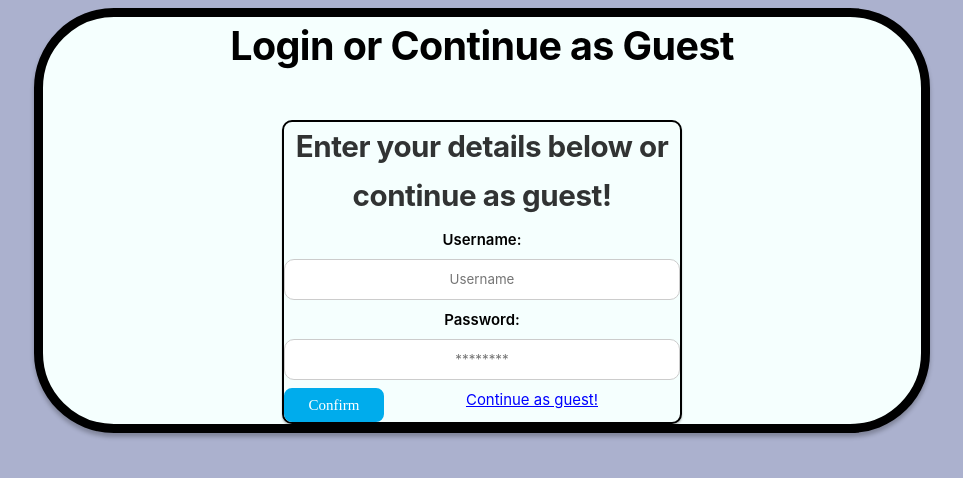
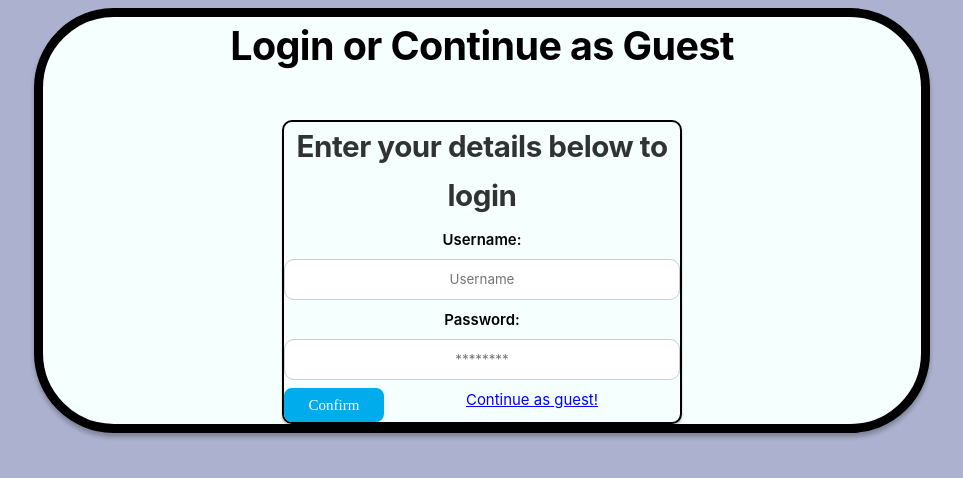
Before and after one commit to juanzenay/softwareengr, a React (Create React App) app in the folder client/: page /login in a window 1280 px wide. Shown: the top 478 px of the page, without its empty margins (158-1121 px from the left). Built offline with nearby package versions, Linux system fonts and the light colour scheme; no server answers.

Commit message:
wording changes

```diff
--- a/client/src/pages/loginPage/loginPage.jsx
+++ b/client/src/pages/loginPage/loginPage.jsx
@@ -44,7 +44,7 @@ const LoginPage = ({navigate, signedIn, loading}) => {
                         <label className="loginPage-title">Login or Continue as Guest</label>
                         <div className = "login-account-content">
                             <div className="login-content">
-                                <label className = "login-label">Enter your details below or continue as guest!</label>
+                                <label className = "login-label">Enter your details below to login</label>
                             <div className="login-content">
                                 <label className="login-account-label" style={{textDecoration:'underline', color:'red'}}>{error}</label>
                             </div>
```
